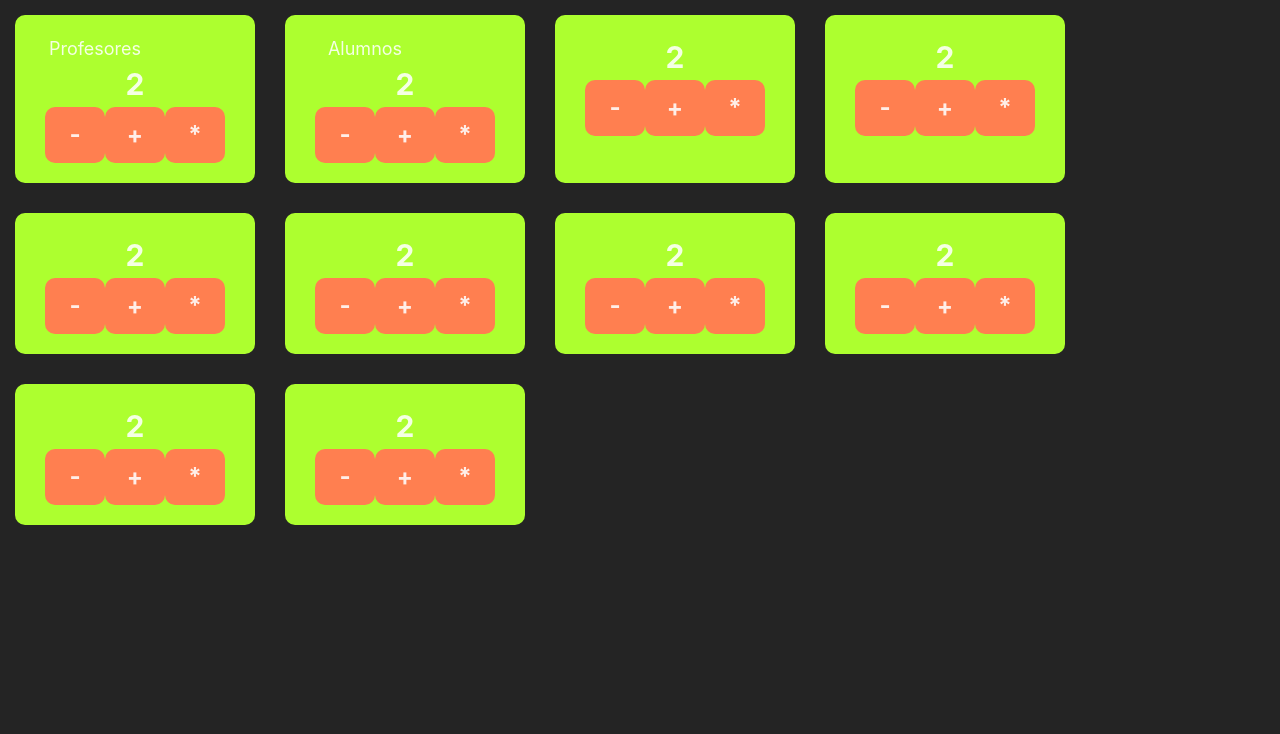
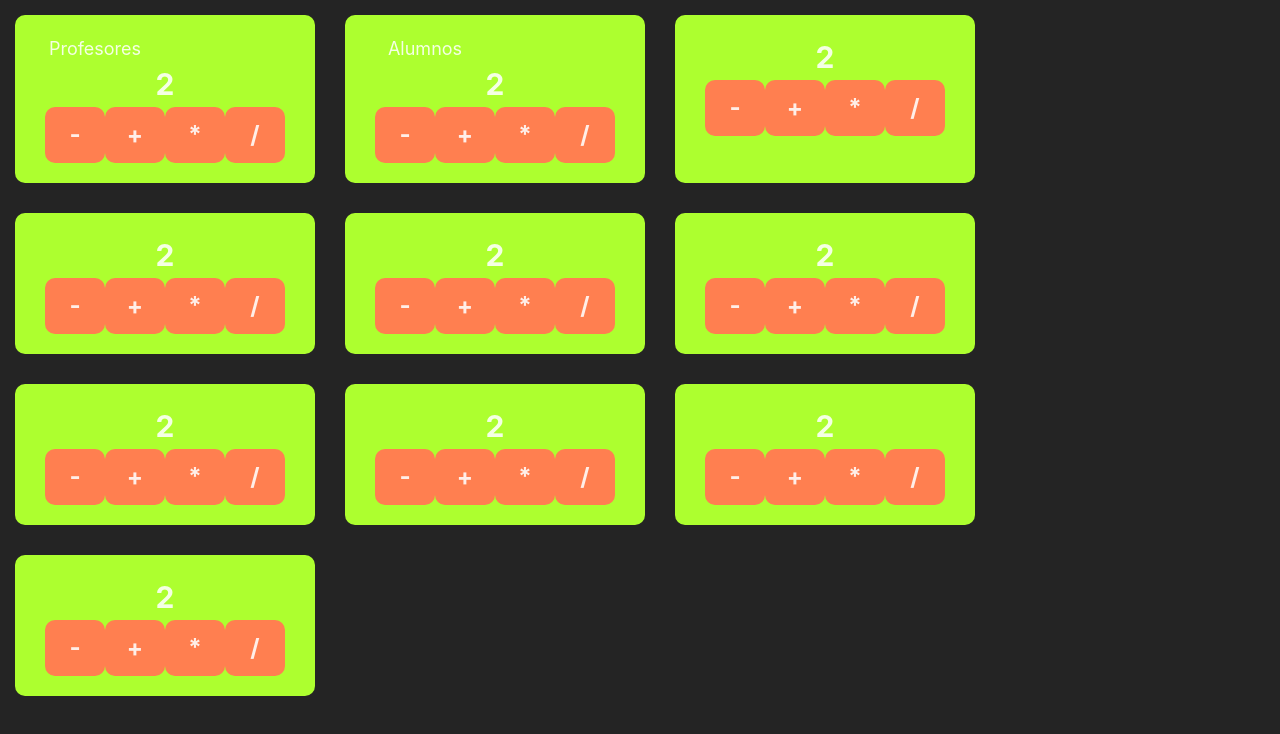
Before and after one commit to luclas123/primer_proyecto_React, a React (Vite) app: page / in a window 1280 px wide. Shown: the top 734 px of the page. Built offline with nearby package versions, Linux system fonts and the light colour scheme.

Commit message:
añadido funcion dividir

```diff
--- a/src/componentes/Contador.jsx
+++ b/src/componentes/Contador.jsx
@@ -15,6 +15,9 @@ sumar(){
 multiplicar(){
   this.setState({valor: this.state.valor *2})
 }
+dividir(){
+  this.setState({valor: this.state.valor /2})
+}
 
   render(){
     return(
@@ -28,6 +31,8 @@ multiplicar(){
           accion={()=> this.sumar()} />
           <Boton simbolo='*'
           accion={()=> this.multiplicar()} />
+          <Boton simbolo='/'
+          accion={()=> this.dividir()} />
 
          </div>
       </div>
```
